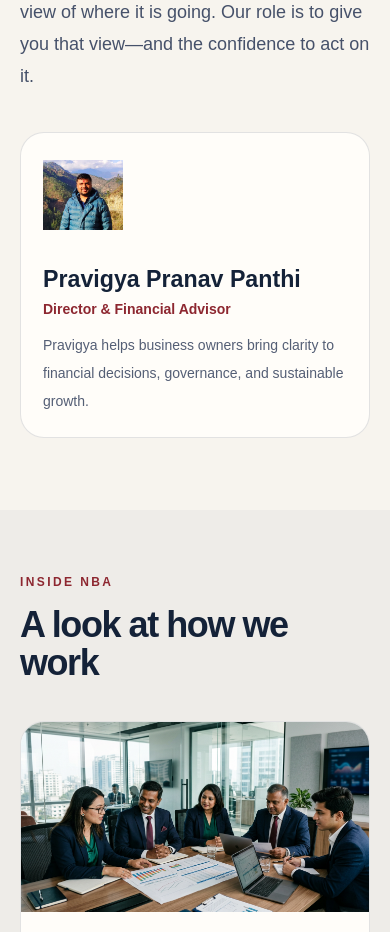
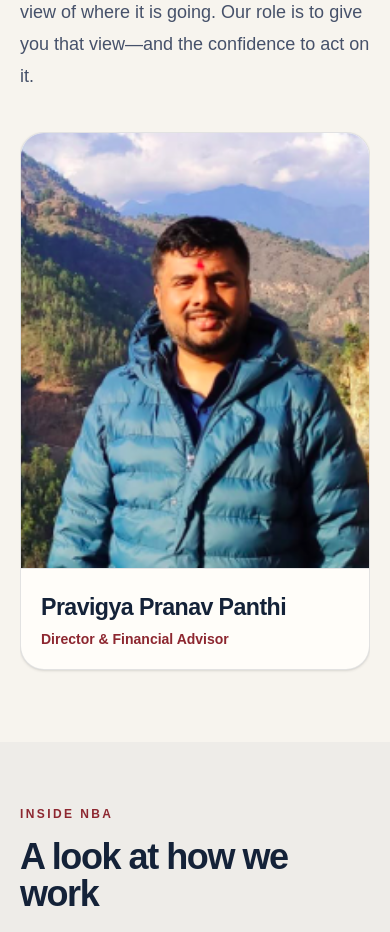
Before and after one commit to Mrcoderv/Naksheyra_ba, a Next.js app: page / in a window 390 px wide. Shown: the part 4360-5292 px from the top of the page. Built offline with nearby package versions, Linux system fonts and the light colour scheme.

Commit message:
Redesign team member cards with large framed portrait and name/role footer

```diff
--- a/components/home.tsx
+++ b/components/home.tsx
@@ -469,17 +469,38 @@ function TeamSlider({ team }: { team: any[] }) {
         ref={viewport}
         className="flex snap-x snap-mandatory gap-6 overflow-x-auto scroll-smooth pb-2 [scrollbar-width:none] [&::-webkit-scrollbar]:hidden"
       >
-        {team.map((m: any) => (
-          <article
-            key={m.id || m.name}
-            className="w-full shrink-0 snap-start rounded-3xl border border-[#0b1b3d]/10 bg-white p-7 sm:w-[calc((100%-1.5rem)/2)] lg:w-[calc((100%-3rem)/3)]"
-          >
-            {m.imageUrl && <img src={m.imageUrl} alt={m.name} width="80" height="80" className="mb-5 size-20 object-contain" />}
-            <h3 className="text-xl font-black">{m.name}</h3>
-            <div className="mt-1 text-sm font-bold text-[#0a7e39]">{m.title}</div>
-            <p className="mt-3 text-sm leading-7 text-[#0b1b3d]/70">{m.bio}</p>
-          </article>
-        ))}
+        {team.map((m: any) => {
+          const initials = String(m.name || '')
+            .split(/\s+/)
+            .filter(Boolean)
+            .map((w: string) => w[0])
+            .slice(0, 2)
+            .join('')
+            .toUpperCase()
+          return (
+            <article
+              key={m.id || m.name}
+              className="group w-full shrink-0 snap-start overflow-hidden rounded-3xl border border-[#0b1b3d]/10 bg-white shadow-sm transition-shadow hover:shadow-xl sm:w-[calc((100%-1.5rem)/2)] lg:w-[calc((100%-3rem)/3)] !p-0"
+            >
+              <div className="relative aspect-[4/5] w-full overflow-hidden bg-[#eef1f3]">
+                {m.imageUrl ? (
+                  <img
+                    src={m.imageUrl}
+                    alt={m.name}
+                    loading="lazy"
+                    className="h-full w-full object-cover object-center transition-transform duration-500 group-hover:scale-105"
+                  />
+                ) : (
+                  <span className="absolute inset-0 grid place-items-center text-4xl font-black text-[#0b1b3d]/25">{initials}</span>
+                )}
+              </div>
+              <div className="border-t border-[#0b1b3d]/10 p-5">
+                <h3 className="!mt-0 text-lg font-black tracking-tight">{m.name}</h3>
+                <div className="mt-1 text-sm font-bold text-[#0a7e39]">{m.title}</div>
+              </div>
+            </article>
+          )
+        })}
       </div>
       {team.length > 1 && (
         <div className="mt-4 flex justify-end gap-3">
```
Also changed, not shown: public/index.html (+2 -2 lines).
